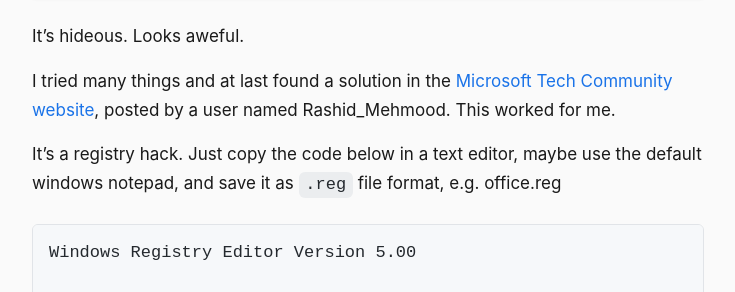
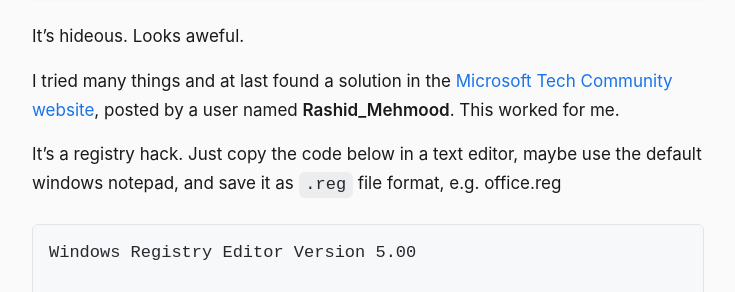
Before and after one commit to muntasimulhaque/muntasimulhaque.github.io, a Jekyll site: the page built from _posts/2025-08-09-thick-titlebar-office-applications.md, in a window 1280 px wide. Shown: the part 808-1100 px from the top of the page, without its empty margins (272-1007 px from the left). Built offline with Jekyll 4.4.1, drawn with Linux system fonts in a browser that asks for light colours.

Commit message:
Update 2025-08-09-thick-titlebar-office-applications.md

```diff
--- a/_posts/2025-08-09-thick-titlebar-office-applications.md
+++ b/_posts/2025-08-09-thick-titlebar-office-applications.md
@@ -10,7 +10,7 @@ My Microsoft Office 365 suit of applications, e.g. Word, Excel, PowerPoint, etc.
 
 It's hideous. Looks aweful.
 
-I tried many things and at last found a solution in the [Microsoft Tech Community website](https://techcommunity.microsoft.com/discussions/microsoft-365/thick-window-title-bar-in-office-365-applications/2980542/replies/4158320){:target="_blank"}, posted by a user named Rashid_Mehmood. This worked for me.
+I tried many things and at last found a solution in the [Microsoft Tech Community website](https://techcommunity.microsoft.com/discussions/microsoft-365/thick-window-title-bar-in-office-365-applications/2980542/replies/4158320){:target="_blank"}, posted by a user named **Rashid_Mehmood**. This worked for me.
 
 It's a registry hack. Just copy the code below in a text editor, maybe use the default windows notepad, and save it as `.reg` file format, e.g. office.reg
 
```
